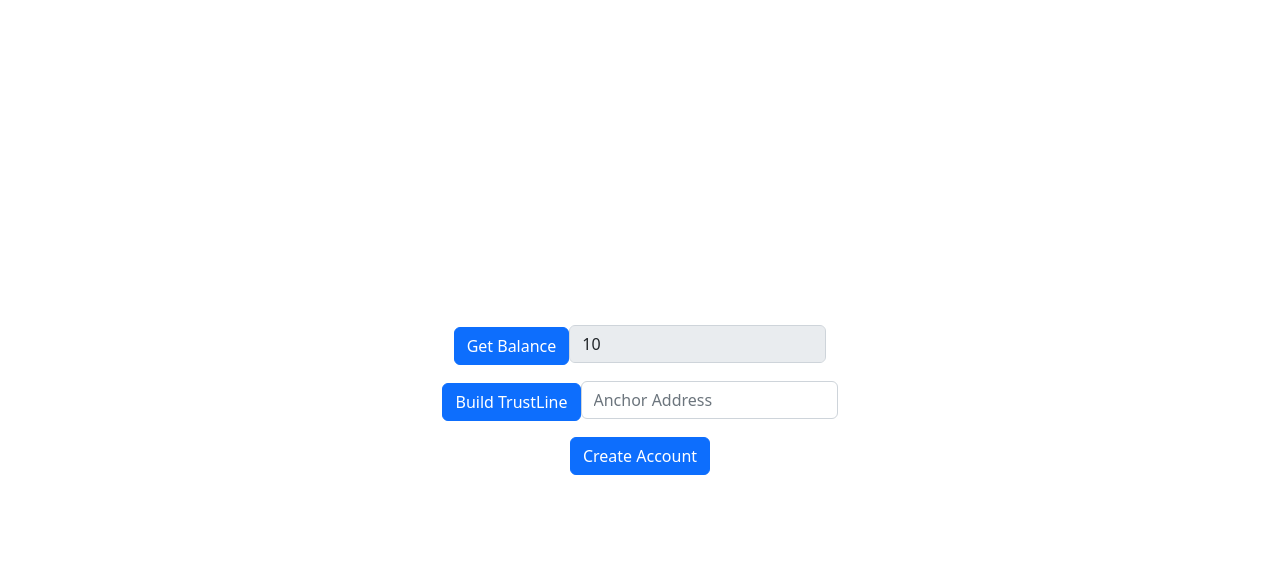
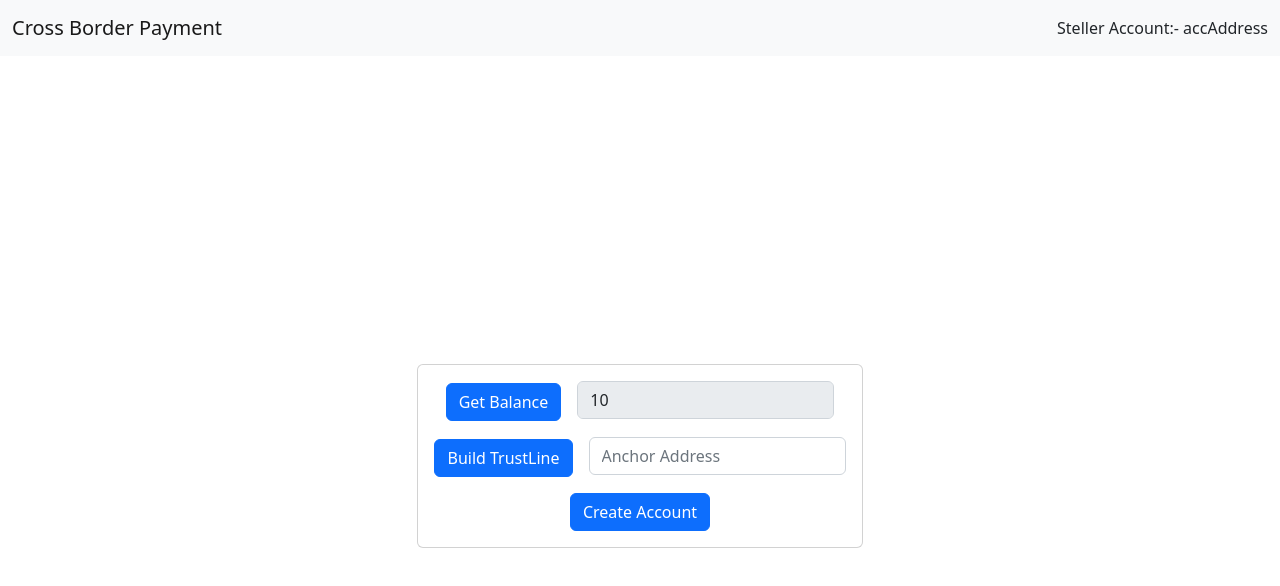
Before and after one commit to gkashyap9602/cross-border-payment-circle, a React (Create React App) app: page / in a window 1280 px wide. Shown: the top 586 px of the page. Built offline with nearby package versions, Linux system fonts and the light colour scheme.

Commit message:
header footer

```diff
--- a/src/App.js
+++ b/src/App.js
@@ -2,13 +2,17 @@ import './App.css';
 import {BrowserRouter as Router,Routes,Route} from 'react-router-dom'
 import { Home } from './Components/Home';
 import "bootstrap/dist/css/bootstrap.min.css"
+
+import { Header } from './Components/Header';
+import { Footer } from './Components/Footer';
+import { ProviderApp } from './Components/context';
 
 function App() {
   return (
     <div className="App">
       <Router>
     <Routes>
-      <Route path='/' element={[<Home/>]} />
+      <Route path='/' element={[<Header/>,<Home/>,<Footer/>]} />
     </Routes>
   </Router>
     </div>
--- /dev/null
+++ b/src/Components/Footer.js
@@ -0,0 +1,21 @@
+import React from "react";
+
+export const Footer = () => {
+
+  let footerStyle = {
+    // position: "absolute",
+    // top: "93.7vh",
+    width: "100%",
+    bottom:"0"
+
+   }
+  return (
+
+    <footer className="bg-grey text-light py-1" style={footerStyle}  >
+      <p className="text-center">
+       Copyright &copy;
+       </p>
+    </footer>
+  )
+
+};
--- /dev/null
+++ b/src/Components/Header.js
@@ -0,0 +1,47 @@
+import React from "react";
+
+export function Header(props) {
+
+  let {accAddress,isLogin} = props
+  let result  = true
+  // {console.log(accAddress,"accAddress")}
+  // {console.log(result,"result")}
+  let navStyle = {
+
+    backgroundColor :"#9c83b7 !important"
+  }
+
+  return (
+    <nav className="navbar navbar-expand-lg bg-light" style = {navStyle}>
+    <div className="container-fluid">
+      <a className="navbar-brand" href="http://localhost:3000">{"Cross Border Payment"}</a>
+      <button className="navbar-toggler" type="button" data-bs-toggle="collapse" data-bs-target="#navbarSupportedContent" aria-controls="navbarSupportedContent" aria-expanded="false" aria-label="Toggle navigation">
+        <span className="navbar-toggler-icon"></span>
+      </button>
+      <div className="collapse navbar-collapse" id="navbarSupportedContent">
+        <ul className="navbar-nav me-auto mb-2 mb-lg-0">
+          {/* <li className="nav-item">
+            <a className="nav-link active" aria-current="page" href="hello.com">Home</a>
+          </li>
+          <li className="nav-item">
+            <a className="nav-link" href="hello">About</a>
+          </li> */}
+
+        </ul>
+        {result? <form className="d-flex" role="search">
+        {/* <span className="inline-block" >
+                      <span style={{fontWeight:"bold",paddingRight:"10px"}}>  {"accBalance"} { "chainName" } </span>  <span>{"accAddress"}</span>
+                      </span> */}
+           <span> Steller Account:- {"accAddress"}</span>
+           {/* <button id="connect-me-btn" onClick={props.SignInMetamask} className="btn btn-primary"  >Connect Me</button>  */}
+           </form>:
+           <button type="button" className="btn btn-primary" data-bs-toggle="modal" data-bs-target="#exampleModal">
+  Connect Wallet
+</button>
+             }
+      </div>
+    </div>
+  </nav>
+  );
+  // onClick={SignInMetamask}
+}
--- a/src/Components/Home.js
+++ b/src/Components/Home.js
@@ -1,10 +1,16 @@
 import React from 'react'
 import "./home.css"
-import { Field, Form, Formik} from "formik"
-import { Button } from 'react-bootstrap'
+import { Field, Form, Formik } from "formik"
+import { Button,Card } from 'react-bootstrap'
 
 export const Home = () => {
     return (
+
+        <div className='homee'>
+        <Card>
+<Card.Body>
+
+
             <div className='main page-content'>
 
                 <div className=''>
@@ -20,7 +26,7 @@ export const Home = () => {
                                 <div className='row'>
                                     <div className="col-md-12">
                                         <div className='mb-3 gap-10'>
-                      <Button>
+                                            <Button className='me-3'>
                                                 Get Balance
                                             </Button>
                                             <label htmlFor="create">
@@ -28,7 +34,7 @@ export const Home = () => {
                                                     disabled={true}
                                                     //   name="userName"
                                                     //   id="username"
-                            value = "10"
+                                                    value="10"
 
                                                     placeholder="XLM"
                                                     className="form-control"
@@ -37,7 +43,7 @@ export const Home = () => {
                                             </label>
                                         </div>
                                         <div className='mb-3'>
-                      <Button>
+                                            <Button className='me-3'>
                                                 Build TrustLine
                                             </Button>
                                             <label htmlFor="create">
@@ -72,5 +78,11 @@ export const Home = () => {
                 </div>
 
             </div>
+            </Card.Body>
+
+        </Card>
+        </div>
+
+
     )
 }
--- /dev/null
+++ b/src/Components/context.js
@@ -0,0 +1,21 @@
+import React, { createContext, useState, useContext } from "react";
+
+export const GlobalNftContext = createContext();
+
+export const ProviderApp = ({ children }) => {
+  const [data, setData] = useState("");
+
+  return (
+    <GlobalNftContext.Provider
+      value={{
+        data,
+        setData,
+      }}
+    >
+      {children}
+    </GlobalNftContext.Provider>
+  );
+};
+export function useProvider() {
+  return useContext(GlobalNftContext);
+}
--- a/src/Components/home.css
+++ b/src/Components/home.css
@@ -1,6 +1,15 @@
-.main{
+/* .main{
     height: 100vh;
     display: flex;
     align-items: center;
     justify-content: center;
+} */
+.homee{
+    height: 100vh;
+    width: 50%;
+    display: flex;
+    align-items: center;
+    justify-content: center;
+    /* border: 1px solid black; */
+    margin: auto;
 }
```
Also changed, not shown: src/Components/Modal/CardPayment.js (added). Lines whose indentation alone changed are shown as unchanged.
